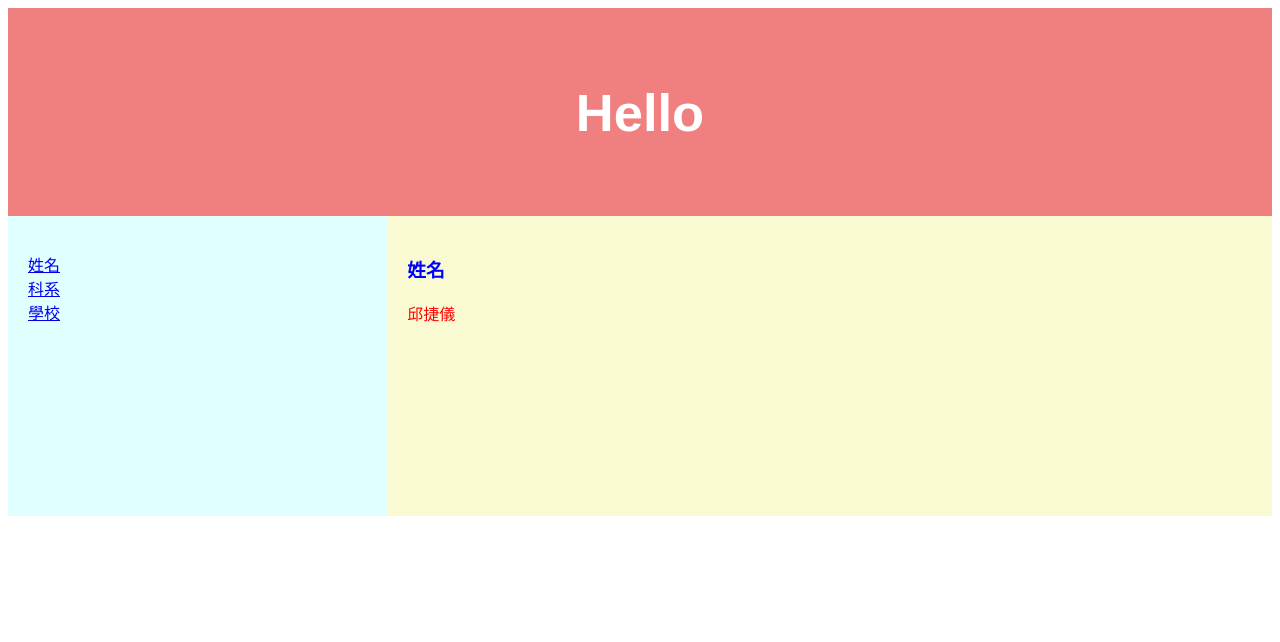
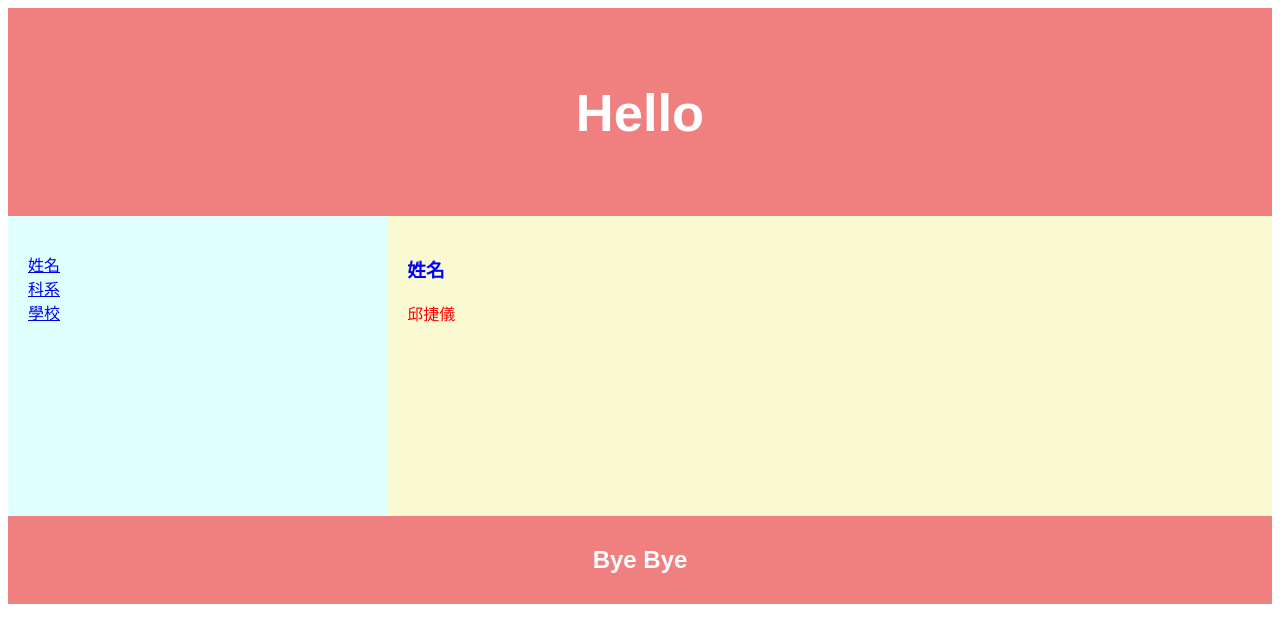
Before and after one commit to jdps40521/jdps40521.github.io, a plain HTML site: page index.html in a window 1280 px wide. Drawn offline with Linux system fonts and the light colour scheme.

Commit message:
Update color.css

```diff
--- a/color.css
+++ b/color.css
@@ -1,4 +1,4 @@
-header {background-color: #F08080;}
+header,footer {background-color: #F08080;}
 article {background-color: #FAFAD2;}
 nav {background-color: #E0FFFF;}
 h1   {color: blue;}
```
